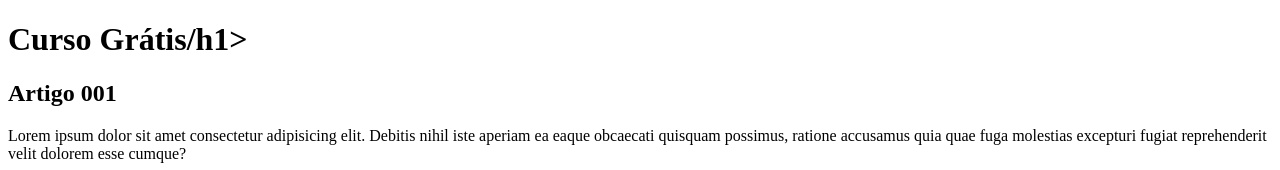
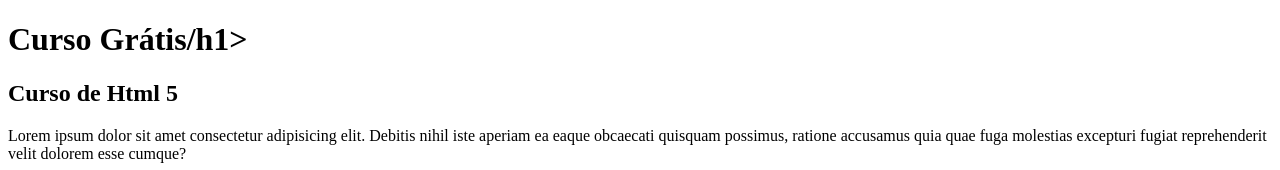
Before and after one commit to RaphaelMarchette/ProjetoSite, a plain HTML site: page index.html in a window 1280 px wide. Shown: the top 170 px of the page. Drawn offline with Linux system fonts and the light colour scheme.

Commit message:
Update index.html

```diff
--- a/index.html
+++ b/index.html
@@ -12,7 +12,7 @@
             <h1>Curso Grátis/h1>
         </header>
         <article>
-            <h2>Artigo 001</h2>
+            <h2>Curso de Html 5</h2>
             <p>Lorem ipsum dolor sit amet consectetur adipisicing elit. Debitis nihil iste aperiam ea eaque obcaecati quisquam possimus, ratione accusamus quia quae fuga molestias excepturi fugiat reprehenderit velit dolorem esse cumque?</p>
         </article>
         <article>
```
